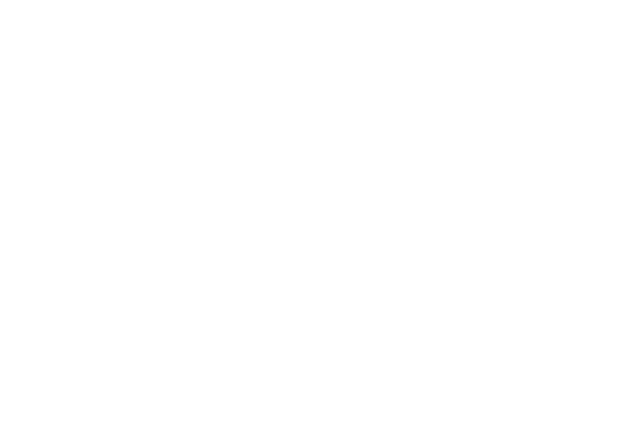
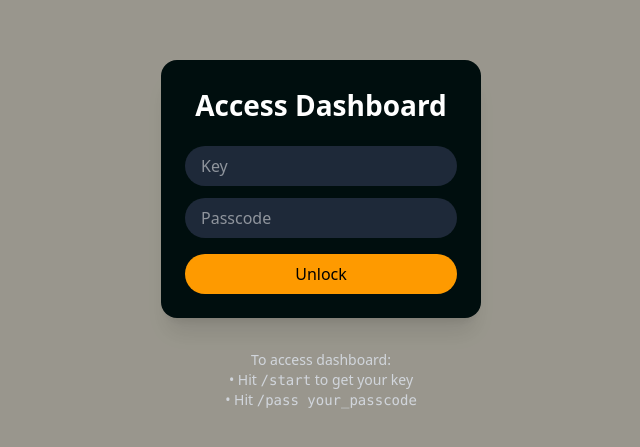
Before and after one commit to nikitaacodes/spender-frontend, a React app: page /dashboard in a window 1280 px wide. Shown: the part 165-612 px from the top of the page, without its empty margins (319-959 px from the left). Built offline with nearby package versions, Linux system fonts and the light colour scheme; the HTML template or start-up script is replaced by a standard one; a web font is replaced by a local one.

Commit message:
dashboard

```diff
--- a/src/App.jsx
+++ b/src/App.jsx
@@ -1,12 +1,12 @@
 import { Outlet } from "react-router-dom";
 import "./App.css";
-import Home from "./pages/Home";
 
 function App() {
   return (
     <div className="bg-inkblack text-black">
       {" "}
       <Outlet />
+
     </div>
   );
 }
--- /dev/null
+++ b/src/components/dashboard/Content.jsx
@@ -0,0 +1,37 @@
+import React from 'react'
+
+const Content = () => {
+  return (
+    <div className="p-8">
+      {/* Top Stats */}
+      <div className="grid grid-cols-3 gap-6 mb-10">
+        <div className="rounded-xl p-6">Total Spent</div>
+        <div className="rounded-xl p-6">This Month</div>
+        <div className="rounded-xl p-6">Categories</div>
+      </div>
+
+      {/* Charts */}
+      <div className="grid grid-cols-2 gap-6 mb-10">
+        <div className="h-64 rounded-xl">Bar Chart</div>
+        <div className="h-64 rounded-xl">Pie Chart</div>
+      </div>
+
+      {/* Expense List */}
+      <div className="rounded-xl p-6">
+        <h2 className="mb-4 text-lg font-semibold">Expenses</h2>
+        <ul className="space-y-3">
+          <li className="flex justify-between">
+            <span>Coffee</span>
+            <span>₹120</span>
+          </li>
+          <li className="flex justify-between">
+            <span>Food</span>
+            <span>₹350</span>
+          </li>
+        </ul>
+      </div>
+    </div>
+  );
+};
+
+export default Content;
--- /dev/null
+++ b/src/components/dashboard/Lock.jsx
@@ -0,0 +1,50 @@
+import React from 'react'
+
+const Lock = ({
+  keyValue,
+  password,
+  onKeyChange,
+  onPasswordChange,
+  onUnlock,
+}) => {
+  return (
+    <div className="absolute inset-0 flex flex-col items-center justify-center gap-8 bg-black/40 backdrop-blur-sm">
+      <div className="w-[320px] rounded-2xl bg-inkblack p-6 text-center shadow-xl">
+        <h2 className="pb-5 text-[28px] font-semibold">
+          Access Dashboard
+        </h2>
+
+        <input
+          type="text"
+          placeholder="Key"
+          value={keyValue}
+          onChange={(e) => onKeyChange(e.target.value)}
+          className="mb-3 w-full rounded-3xl bg-gray-800 px-4 py-2 outline-none"
+        />
+
+        <input
+          type="password"
+          placeholder="Passcode"
+          value={password}
+          onChange={(e) => onPasswordChange(e.target.value)}
+          className="mb-4 w-full rounded-3xl bg-gray-800 px-4 py-2 outline-none"
+        />
+
+        <button
+          className="w-full rounded-3xl bg-amber-500 py-2 font-medium text-black hover:bg-amber-600"
+          onClick={onUnlock}
+        >
+          Unlock
+        </button>
+      </div>
+
+      <div className="text-center text-sm text-gray-300">
+        <p>To access dashboard:</p>
+        <p>• Hit <code>/start</code> to get your key</p>
+        <p>• Hit <code>/pass your_passcode</code></p>
+      </div>
+    </div>
+  );
+};
+
+export default Lock;
--- a/src/pages/Dashboard.jsx
+++ b/src/pages/Dashboard.jsx
@@ -1,42 +1,38 @@
-import { useEffect } from "react";
+import { useState } from "react";
+import Content from "../components/dashboard/Content";
+import Lock from "../components/dashboard/Lock";
 
 const Dashboard = () => {
-  useEffect(() => {
-    const tg = window.Telegram?.WebApp;
+  const [isAuthenticated, setIsAuthenticated] = useState(false);
+  const [key, setKey] = useState("");
+  const [password, setPassword] = useState("");
 
-    if (!tg) {
-      console.error("Not opened inside Telegram");
-      return;
-    }
+  const handleUnlock = () => {
+    // TEMP — later this will call /auth/login
+    setIsAuthenticated(true);
+  };
 
-    tg.ready();
-    console.log("telegram webapp detected");
-    console.log("initdata len:", tg.initData?.length);
+  return (
+    <div className="relative min-h-screen bg-amber-50 dark:bg-inkblack text-white">
+      <div
+        className={`transition-all duration-300 ${
+          !isAuthenticated ? "blur-md pointer-events-none select-none" : ""
+        }`}
+      >
+        <Content />
+      </div>
 
-    fetch(`${import.meta.env.VITE_BACKEND_URL}/auth/telegram`, {
-      method: "POST",
-      headers: {
-        "Content-Type": "application/json",
-      },
-      body: JSON.stringify({
-        initData: tg.initData,
-      }),
-    })
-      .then((res) => {
-        if (!res.ok) throw new Error("Telegram auth failed");
-        return res.json();
-      })
-      .then((data) => {
-        console.log("✅ Auth success:", data);
-
-        localStorage.setItem("x-telegram-user", data.user_id);
-      })
-      .catch((err) => {
-        console.error("❌ Telegram auth error:", err);
-      });
-  }, []);
-
-  return <div className="text-white">{/* dashboard UI here */}</div>;
+      {!isAuthenticated && (
+        <Lock
+          keyValue={key}
+          password={password}
+          onKeyChange={setKey}
+          onPasswordChange={setPassword}
+          onUnlock={handleUnlock}
+        />
+      )}
+    </div>
+  );
 };
 
 export default Dashboard;
--- a/src/pages/Home.jsx
+++ b/src/pages/Home.jsx
@@ -1,5 +1,5 @@
 import React from "react";
-
+import { Link } from "react-router-dom";
 const Home = () => {
   return (
     <div className="bggradient font-montserrat py-10 px-10 lg:px-20">
@@ -94,7 +94,7 @@
                 <span className="font-medium">1.</span> Add expenses in Telegram
               </li>
               <li>
-                <span className="font-medium">2.</span> Spender  remembers
+                <span className="font-medium">2.</span> Spender remembers
                 patterns
               </li>
               <li>
@@ -103,6 +103,17 @@
             </ol>
           </section>
         </div>
+        <div className="text-center">
+          {" "}
+          <Link to="/Dashboard">
+            {" "}
+            <p className="font-medium"> View Dashboard</p>{" "}
+          </Link>
+          <p className="text-blue-300">
+            {" "}
+            Already have Spendor on Telegram?{" "}
+          </p>{" "}
+        </div>
       </div>
     </div>
   );
```
